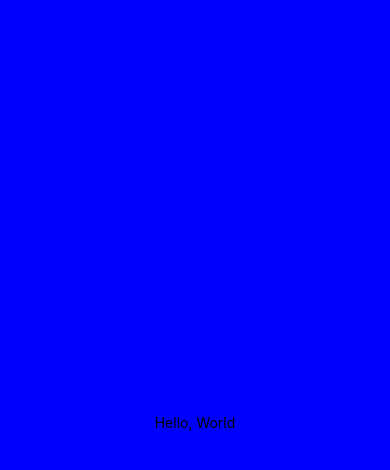
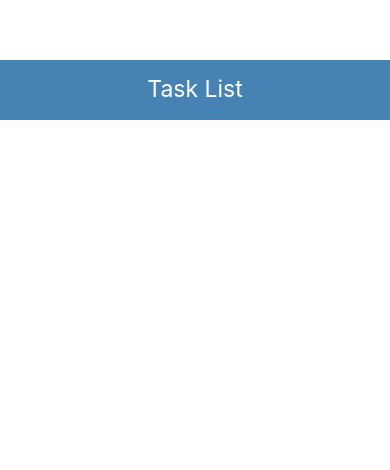
Before and after one commit to derek-oshita/todo, a React Native app: screen / in a window 390 px wide. Shown: the top 470 px of the page. Built offline with nearby package versions, Linux system fonts and the light colour scheme.

Commit message:
Header component created.

```diff
--- a/App.js
+++ b/App.js
@@ -1,12 +1,21 @@
 import React from 'react';
-import {View, Text} from 'react-native';
+import {View, Text, StyleSheet, Image} from 'react-native';
+
+import Header from './components/Header';
 
 const App = () => {
   return (
-    <View style={{flex: 1, justifyContent: 'center', alignItems: 'center', backgroundColor: 'blue'}}>
-      <Text>Hello, World</Text>
+    <View style={styles.container}>
+      <Header></Header>
     </View>
   )
 }
 
+const styles = StyleSheet.create({
+  container: {
+    flex: 1,
+    paddingTop: 60
+  }
+})
+
 export default App;
--- /dev/null
+++ b/components/Header.js
@@ -0,0 +1,25 @@
+import React from 'react';
+import {View, Text, StyleSheet, Image} from 'react-native';
+
+const Header = () => {
+    return (
+      <View style={styles.header}>
+        <Text style={styles.text}>Task List</Text>
+      </View>
+    )
+  }
+
+  const styles = StyleSheet.create({
+    header: {
+        height: 60,
+        padding: 15,
+        backgroundColor: 'steelblue'
+    },
+    text: {
+        color: '#fff',
+        fontSize: 23,
+        textAlign: 'center'
+    }
+  })
+
+  export default Header;
```
